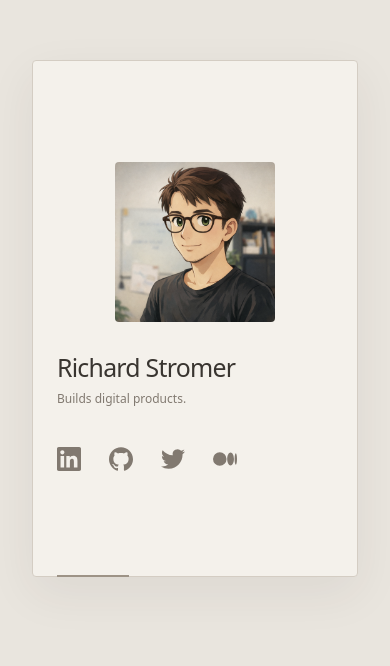
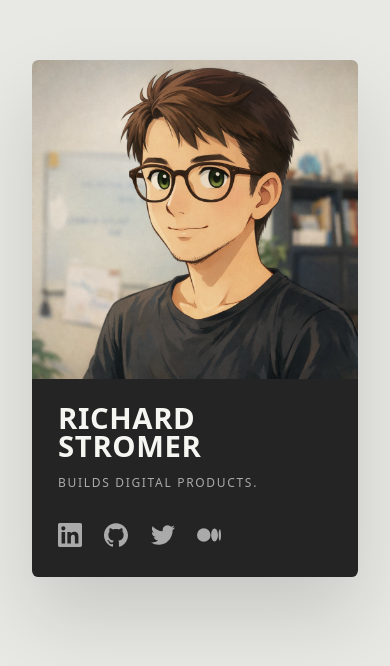
Before and after one commit to noxan/stromer, a SvelteKit app: page / in a window 390 px wide. Shown: the part 104-770 px from the top of the page. Built offline with nearby package versions, Linux system fonts and the light colour scheme.

Commit message:
style: update color palette and refine card layout design

```diff
--- a/src/app.css
+++ b/src/app.css
@@ -1,11 +1,11 @@
 :root {
-	--ink: light-dark(#393530, #e4e0d9);
-	--muted: light-dark(#817970, #aaa198);
-	--page: light-dark(#e9e5de, #1a1816);
-	--surface: light-dark(#f4f1eb, #24211e);
-	--border: light-dark(#d4cdc3, #3c3732);
-	--accent: light-dark(#9d9386, #aaa093);
-	--shadow: light-dark(#342d2412, #00000030);
+	--ink: light-dark(#202020, #f2f2ef);
+	--muted: light-dark(#6f6f6b, #aaa9a4);
+	--page: light-dark(#e8e8e4, #161616);
+	--surface: light-dark(#f7f7f4, #242424);
+	--border: light-dark(#d0d0cb, #444);
+	--accent: light-dark(#4a4a48, #b8b8b2);
+	--shadow: light-dark(#00000024, #00000066);
 	font-family: ui-sans-serif, system-ui, sans-serif;
 	color-scheme: light dark;
 	color: var(--ink);
--- a/src/routes/+page.svelte
+++ b/src/routes/+page.svelte
@@ -115,16 +115,16 @@
 		position: relative;
 		display: flex;
 		flex-direction: column;
-		align-items: center;
-		justify-content: center;
-		gap: clamp(2rem, 6vw, 3rem);
+		align-items: stretch;
+		justify-content: space-between;
 		width: 100%;
 		aspect-ratio: 54 / 85.6;
-		padding: clamp(2rem, 6vw, 4.5rem) clamp(1.5rem, 5vw, 2.5rem);
-		border: 1px solid var(--border);
-		border-radius: 0.25rem;
+		padding: 0;
+		border: 0;
+		border-radius: 0.4rem;
 		background: var(--surface);
-		box-shadow: 0 1rem 3rem var(--shadow);
+		box-shadow: 0 2.5rem 5rem var(--shadow);
+		overflow: hidden;
 		container-type: inline-size;
 		text-align: left;
 		transition:
@@ -135,15 +135,12 @@
 		transform-style: preserve-3d;
 	}
 
-	.card::before {
+	.card::after {
 		position: absolute;
-		bottom: -1px;
-		left: clamp(1.5rem, 5vw, 2.5rem);
-		width: 4.5rem;
-		height: 2px;
-		background: var(--accent);
+		inset: 0;
+		background: linear-gradient(115deg, transparent 35%, rgb(255 255 255 / 8%), transparent 65%);
 		content: '';
-		transition: opacity 250ms;
+		pointer-events: none;
 	}
 
 	main:not(.open):hover .card {
@@ -163,9 +160,21 @@
 
 	img {
 		display: block;
-		border-radius: 0.25rem;
-		filter: saturate(0.65) contrast(1.02);
+		border-radius: 0.2rem;
+		filter: saturate(0.82) contrast(1.02) brightness(0.98);
 		object-fit: cover;
+	}
+
+	.card > picture {
+		flex: 1;
+		overflow: hidden;
+	}
+
+	.card > picture img {
+		width: 100%;
+		height: 100%;
+		border-radius: 0;
+		object-position: center 35%;
 	}
 
 	.card > picture,
@@ -179,39 +188,45 @@
 		width: 100%;
 		flex-direction: column;
 		align-items: flex-start;
+		padding: clamp(1.5rem, 8cqw, 2.75rem);
+		color: #f5f5f2;
+		background: #242424;
 	}
 
 	.card h1 {
 		margin: 0;
 		font-size: var(--text-title);
-		font-weight: inherit;
-		line-height: 1.05;
-		letter-spacing: -0.03em;
+		font-weight: 650;
+		line-height: 0.95;
+		letter-spacing: 0.02em;
+		text-transform: uppercase;
 		white-space: nowrap;
 	}
 
 	.card h1 span {
-		display: inline-block;
+		display: block;
 	}
 
 	.card p {
-		margin: 0.65rem 0 0;
-		color: var(--muted);
+		margin: 0.8rem 0 0;
+		color: #aaa;
+		letter-spacing: 0.14em;
+		text-transform: uppercase;
 	}
 
 	.card nav {
 		position: relative;
 		z-index: 3;
 		display: flex;
-		gap: 1.75rem;
+		gap: 1.4rem;
 		justify-content: flex-start;
-		margin-top: 2.5rem;
+		margin-top: 2rem;
 	}
 
 	.card a {
 		display: block;
 		width: 1.5rem;
-		color: var(--muted);
+		color: #aaa;
 		transition:
 			color 150ms,
 			transform 150ms ease;
@@ -219,7 +234,7 @@
 
 	.card a:hover,
 	.card a:focus-visible {
-		color: var(--ink);
+		color: #fff;
 		transform: scale(1.05);
 	}
 
@@ -249,28 +264,18 @@
 		left: 68%;
 		width: min(36vw, 58svh);
 		margin: 0;
-		padding: 0.55rem;
-		border: 1px solid var(--border);
-		border-radius: 0.25rem;
-		color: inherit;
+		padding: 0;
+		border: 0;
+		border-radius: 0.4rem;
+		color: #f5f5f2;
 		background: var(--surface);
 		box-shadow: 0 1rem 3rem var(--shadow);
+		overflow: hidden;
 		transform: perspective(60rem) translate(-50%, -50%) rotateX(var(--rx)) rotateY(var(--ry));
 		transform-style: preserve-3d;
 		transition:
 			box-shadow 180ms,
 			transform 180ms ease-out;
-	}
-
-	.spread > figure::after {
-		position: absolute;
-		bottom: -1px;
-		left: 50%;
-		width: 4.5rem;
-		height: 2px;
-		background: var(--accent);
-		content: '';
-		transform: translateX(-50%);
 	}
 
 	.close {
@@ -289,12 +294,15 @@
 	.spread figure img {
 		width: 100%;
 		height: auto;
-		border-radius: 0.15rem;
+		border-radius: 0;
 		object-fit: contain;
 	}
 
 	figcaption {
-		padding: 0.8rem 0.35rem 0.45rem;
+		padding: 1.2rem 1.4rem;
+		background: #242424;
+		letter-spacing: 0.14em;
+		text-transform: uppercase;
 	}
 
 	.spread-identity {
@@ -308,9 +316,10 @@
 	h2 {
 		margin: 0;
 		font-size: var(--text-display);
-		font-weight: inherit;
+		font-weight: 650;
 		line-height: 0.78;
-		letter-spacing: -0.03em;
+		letter-spacing: -0.05em;
+		text-transform: uppercase;
 	}
 
 	h2 span {
@@ -343,7 +352,7 @@
 
 	.facts > span {
 		color: var(--muted);
-		letter-spacing: 0.1em;
+		letter-spacing: 0.18em;
 		text-transform: uppercase;
 	}
 
@@ -363,6 +372,8 @@
 		padding: 0.65rem 0.5rem;
 		color: inherit;
 		text-decoration: none;
+		letter-spacing: 0.08em;
+		text-transform: uppercase;
 		transition:
 			color 150ms,
 			transform 150ms ease;
```
